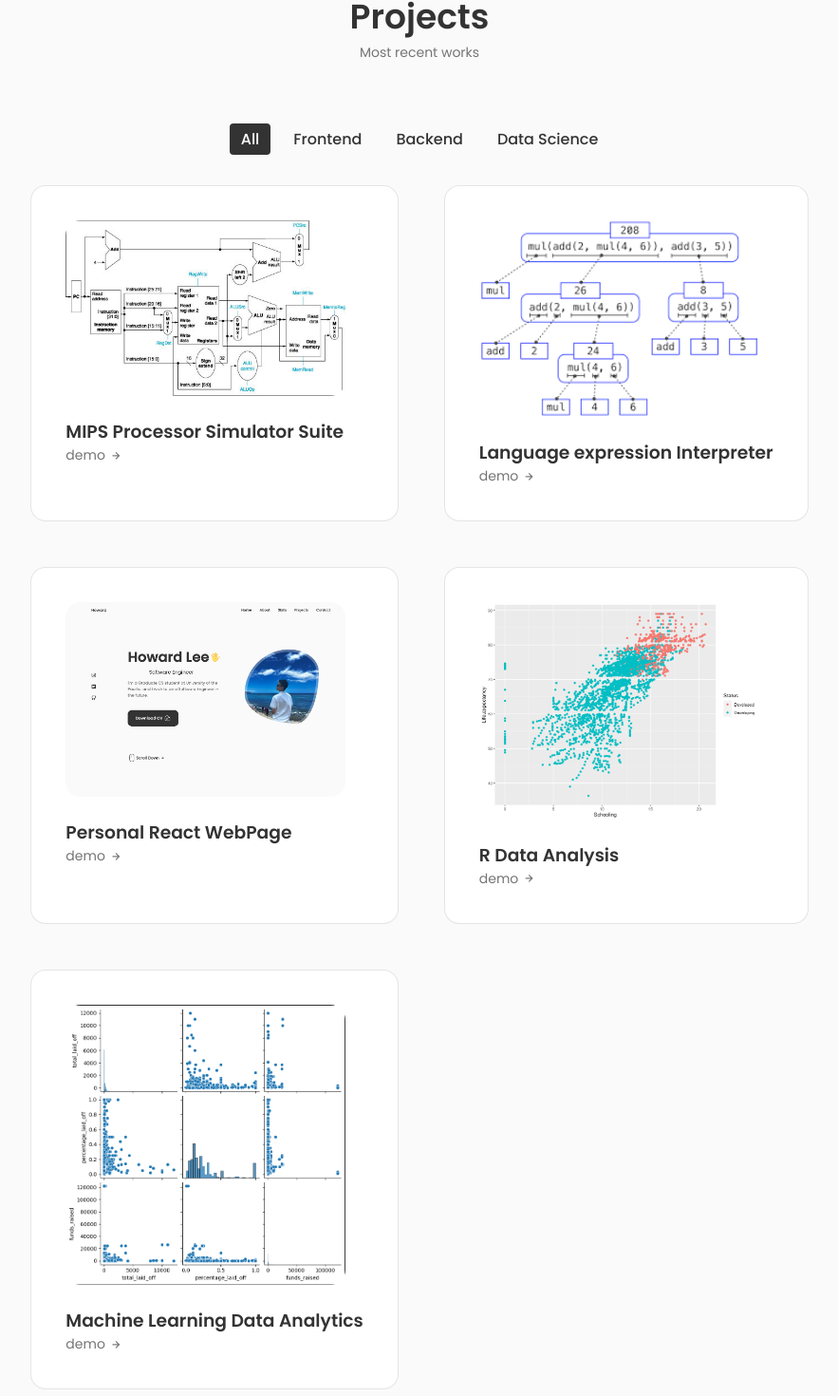
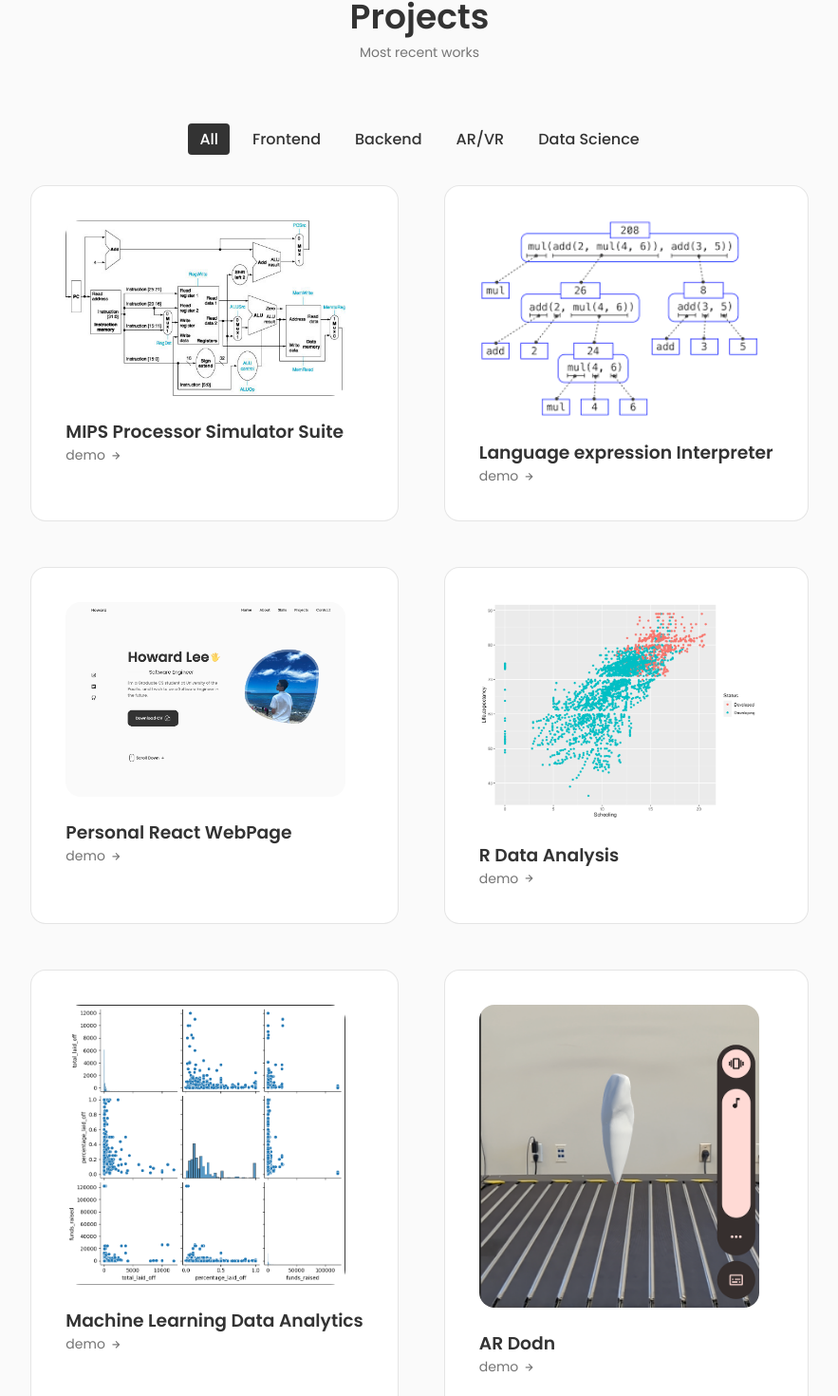
Before and after one commit to HowardLee134/pesonal_web_page, a React (Create React App) app: page / in a window 1280 px wide. Shown: the part 2577-4047 px from the top of the page at 95% size, without its empty margins (198-1081 px from the left). Built offline with nearby package versions, Linux system fonts and the light colour scheme.

Commit message:
position and project update

```diff
--- a/src/components/qualification/Qualification.jsx
+++ b/src/components/qualification/Qualification.jsx
@@ -112,11 +112,14 @@ const Qualification = () => {
                 : "qualification__content"
             }
           >
+
+
             <div className="qualification__data">
+
               <div>
-                <h3 className="qualification__title">Coding Tutor</h3>
+                <h3 className="qualification__title">Software Developer</h3>
                 <span className="qualification__subtitle">
-                  UOP, Dept of CS
+                  U of Pacific
                 </span>
                 <div className="qualification__calender">
                   <i className="uil uil-calendar-alt"></i> 2023 - Present
@@ -128,6 +131,8 @@ const Qualification = () => {
                 <span className="qualification__line"></span>
               </div>
             </div>
+
+
 
             <div className="qualification__data">
               <div></div>
@@ -143,7 +148,7 @@ const Qualification = () => {
                 UOP, Dept of CS
                 </span>
                 <div className="qualification__calender">
-                  <i className="uil uil-calendar-alt"></i> 2023 - Present
+                  <i className="uil uil-calendar-alt"></i> 01/2023 -08/2023
                 </div>
               </div>
             </div>
--- a/src/components/work/Data.jsx
+++ b/src/components/work/Data.jsx
@@ -3,6 +3,7 @@ import Work2 from "../../assets/project2.png"
 import Work3 from "../../assets/project3.png"
 import Work4 from "../../assets/project4.png"
 import Work5 from "../../assets/project5.png"
+import Work6 from "../../assets/project6.png"
 
 export const projectsData = [
     {
@@ -35,6 +36,12 @@ export const projectsData = [
         title: 'Machine Learning Data Analytics',
         category: 'Data Science',
     },
+    {
+        id: 6,
+        image: Work6,
+        title: 'AR Dodn',
+        category: 'AR/VR',
+    },
 ];
 
 export const projectsNav = [
@@ -48,6 +55,9 @@ export const projectsNav = [
         name: 'Backend',
     },
     {
+        name: 'AR/VR',
+    },
+    {
         name: 'Data Science',
     },
 ];
```
Also changed, not shown: src/assets/project6.png (added).
